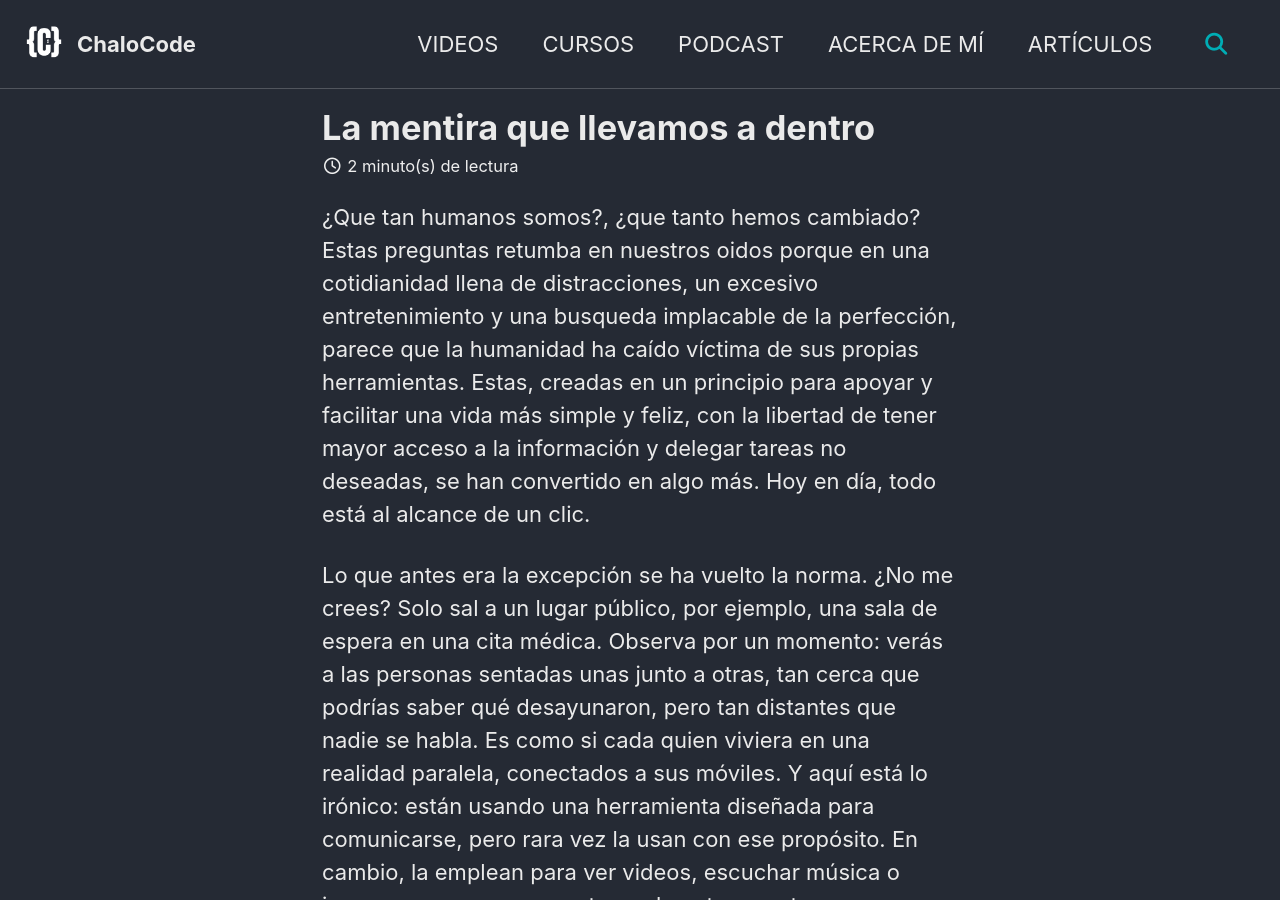
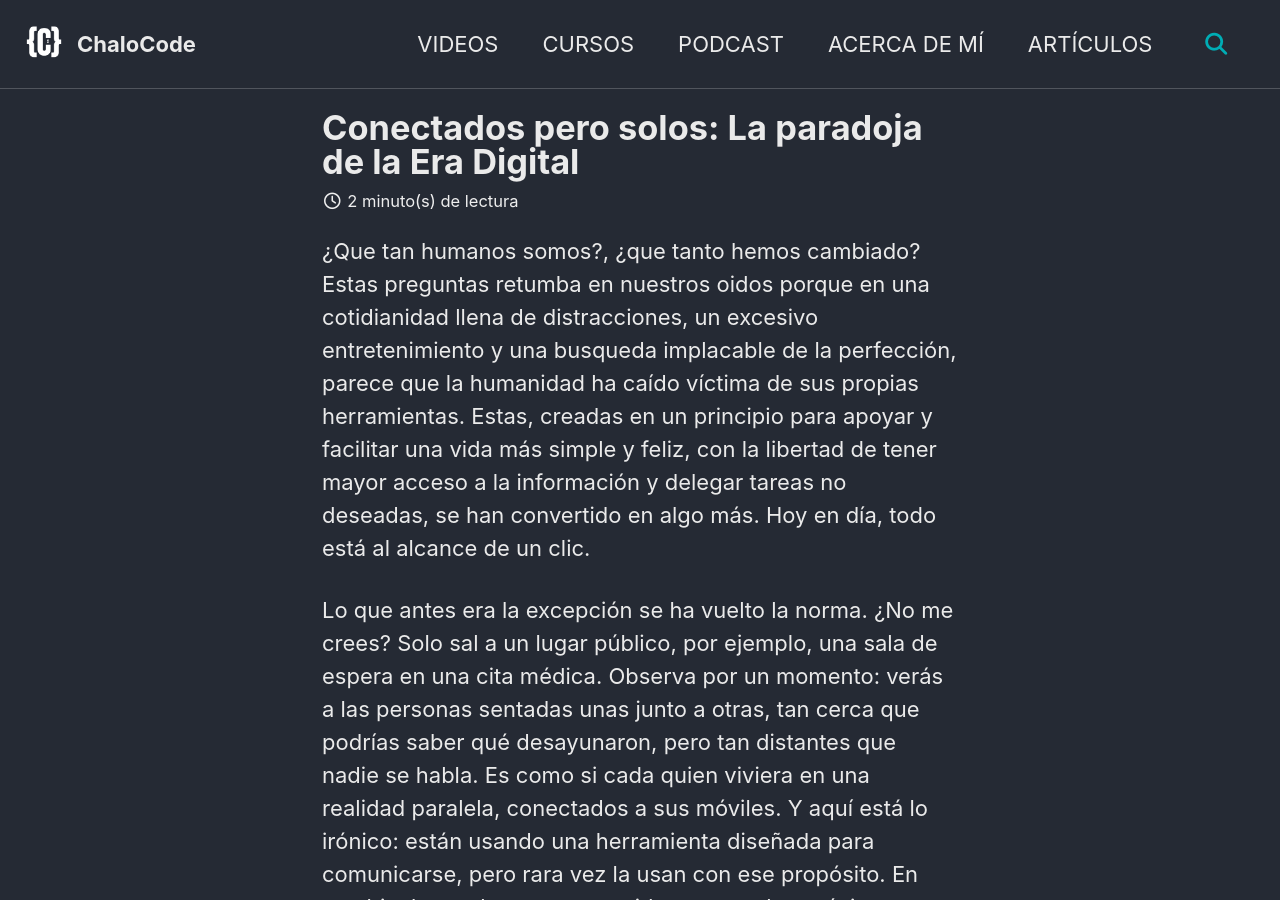
Before and after one commit to ChaloCode/ChaloCode.github.io, a Jekyll site: the page built from _posts/articles/2024-12-21-articulo-08.md, in a window 1280 px wide and 900 px high. Built offline with Jekyll 4.4.1, drawn with Linux system fonts in a browser that asks for light colours; cached includes are drawn as plain includes.

Commit message:
chances title

```diff
--- a/_posts/articles/2024-12-21-articulo-08.md
+++ b/_posts/articles/2024-12-21-articulo-08.md
@@ -1,8 +1,8 @@
 ---
 layout: single
-title: "La mentira que llevamos a dentro"
+title: "Conectados pero solos: La paradoja de la Era Digital"
 date: 2024-12-21 -0500
-permalink: /articulos/mentira-llevamos-dentro
+permalink: /articulos/Conectados-pero-solos
 header:
     teaser: "/assets/images/articles/miniatura-article-08.jpg"
 tags:
```
